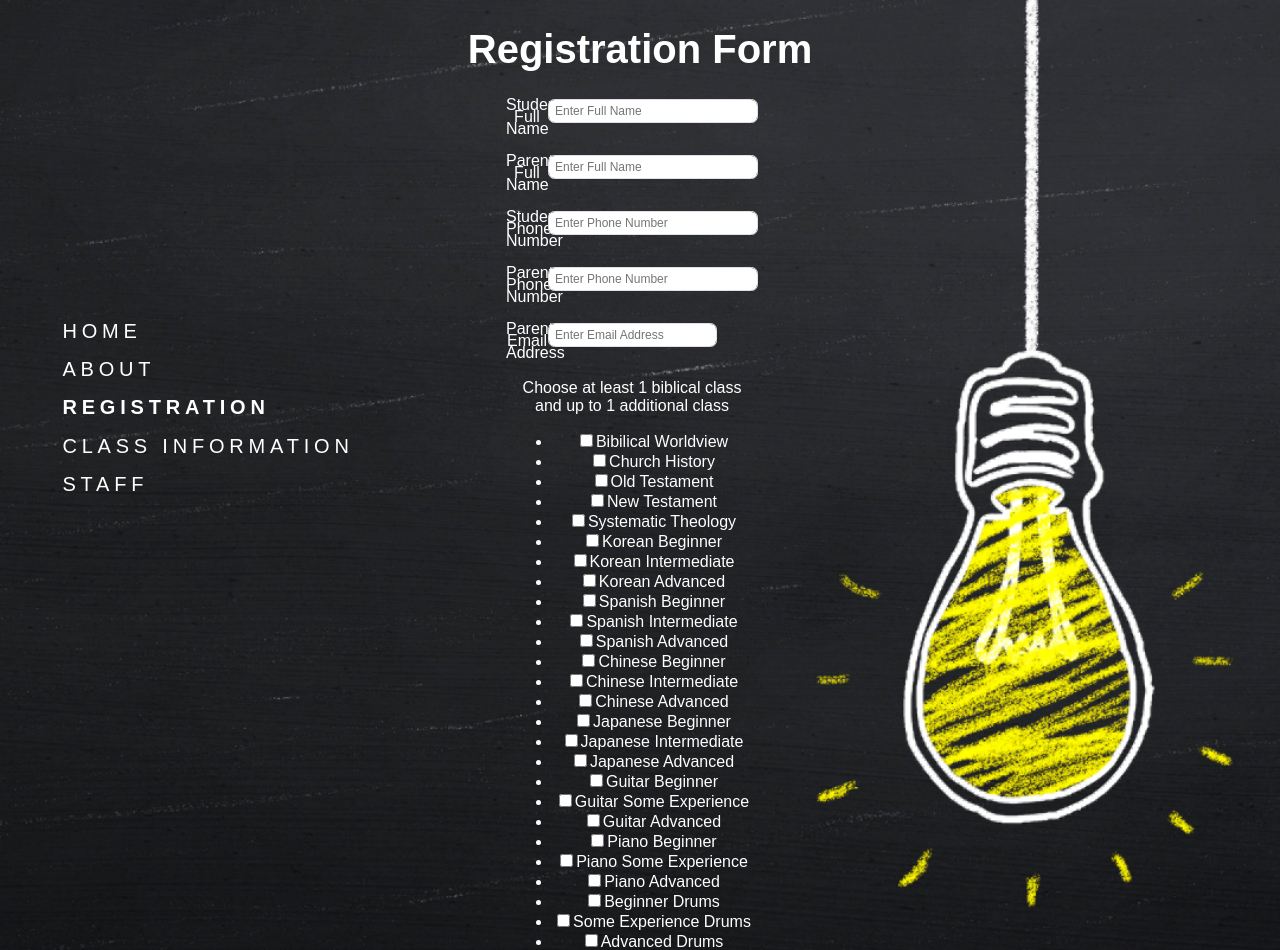
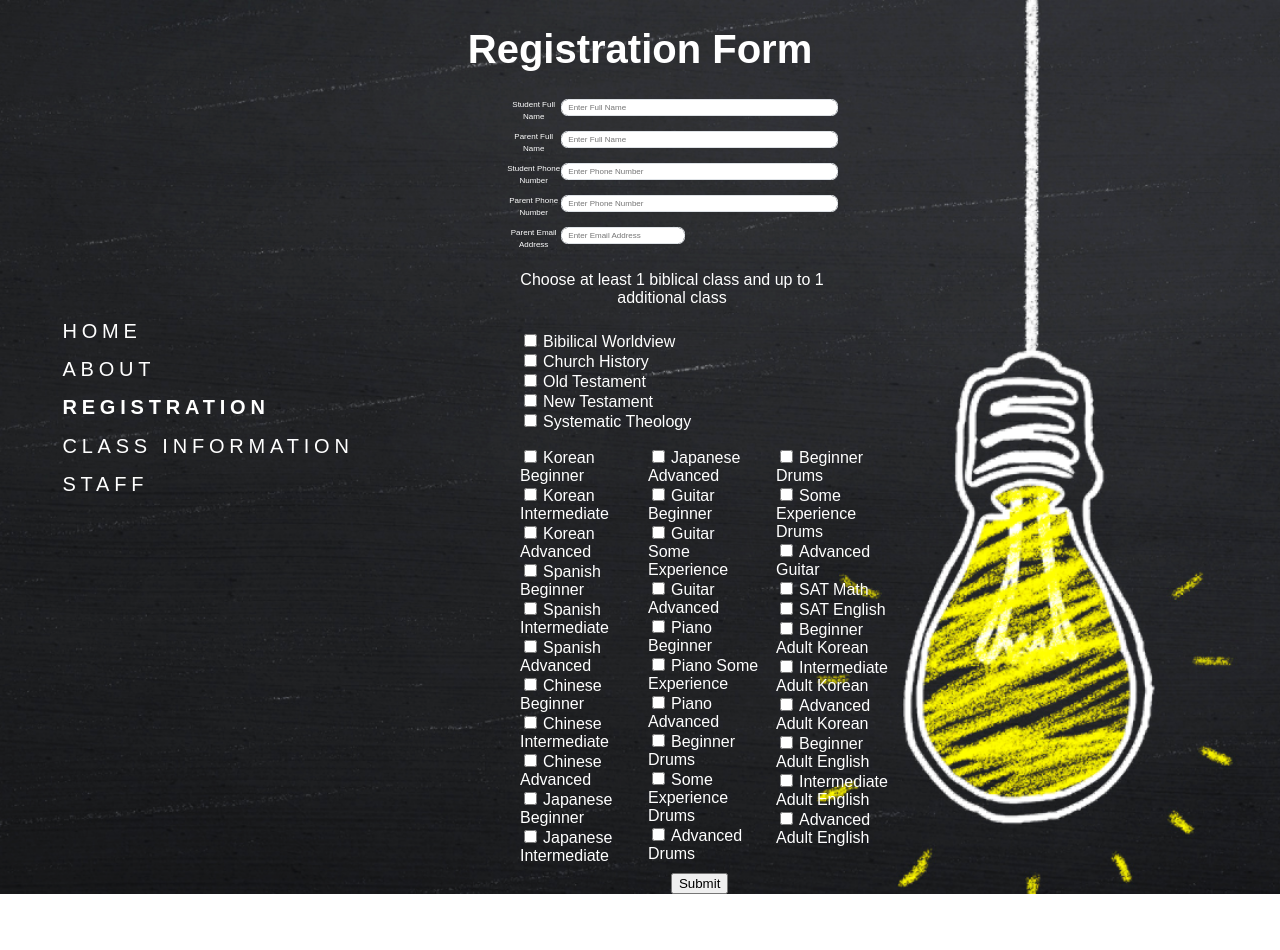
Before and after one commit to jmpark2001/SummitSchool, a React (Create React App) app: page /registration in a window 1280 px wide. Shown: the top 950 px of the page. After the commit the page ends 894 px from the top, so only its background shows below. Built offline with nearby package versions, Linux system fonts and the light colour scheme.

Commit message:
Fixed registration form to split into bible and nonbible classes while keeping functionality

```diff
--- a/src/components/RegistrationForm.js
+++ b/src/components/RegistrationForm.js
@@ -6,18 +6,28 @@ import Row from 'react-bootstrap/Row'
 // import 'bootstrap/dist/css/bootstrap.min.css'
 
 function RegistrationForm() {
-    // const [fullName, setFullName] = useState('')
-    // const [number, setNumber] = useState(0)
-    // const [email, setEmail] = useState('')
     const classList = ["Bibilical Worldview", "Church History", "Old Testament", "New Testament", "Systematic Theology", "Korean Beginner", "Korean Intermediate", "Korean Advanced", "Spanish Beginner", "Spanish Intermediate", "Spanish Advanced",
      "Chinese Beginner", "Chinese Intermediate", "Chinese Advanced", "Japanese Beginner", "Japanese Intermediate", "Japanese Advanced", "Guitar Beginner", "Guitar Some Experience", "Guitar Advanced", "Piano Beginner", "Piano Some Experience",
       "Piano Advanced", "Beginner Drums", "Some Experience Drums", "Advanced Drums", "Beginner Drums", "Some Experience Drums", "Advanced Guitar", "SAT Math", "SAT English", "Beginner Adult Korean", "Intermediate Adult Korean",
        "Advanced Adult Korean", "Beginner Adult English", "Intermediate Adult English", "Advanced Adult English"]
     const [checkedState, setCheckedState] = useState(new Array(classList.length).fill(false))
 
-
     const handleOnChange = (position, e) => {
-        if (checkedState.filter((i) => i).length >= 2 && e.target.checked) {
+        let checkedBoxes = checkedState.filter((i) => i)
+        function hasBiblical() {
+            if (checkedState[0] === true || checkedState[1] === true || checkedState[2] === true || checkedState[3] === true || checkedState[4] === true || classList.slice(0, 5).includes(e.target.name)) {
+                return true
+            }
+            else {
+                return false
+            }
+        }
+        console.log(checkedBoxes)
+        if (checkedBoxes.length >= 2 && e.target.checked) {
+            console.log(e.target.name)
+            return
+        }
+        if (checkedBoxes.length >= 1 && !hasBiblical() && e.target.checked){
             return
         }
         const updateCheckedState = checkedState.map((item, index) =>
@@ -30,32 +40,8 @@ function RegistrationForm() {
         e.preventDefault()
         const formData = new FormData(e.target)
         const payload = Object.fromEntries(formData)
-        // let arr = checkedState.reduce((out, bool, index) => bool ? out.concat(index) : out, [])
-        // for (let i=0; i<arr.length; i++){
-        //     console.log(classList[arr[i]])
-        // }
         console.log({payload})
     }
-
-    /*
-    <ul className="blank">
-        {classList.map((className, index) =>
-            <li key={index}>
-                <div>
-                    <input
-                        type="checkbox"
-                        id={index}
-                        name={className}
-                        value={className}
-                        checked={checkedState[index]}
-                        onChange={(e) => handleOnChange(index, e)}
-                    />
-                    <label>{className}</label>
-                </div>
-            </li>
-        )}
-    </ul>
-    */
 
     return (
         <>
@@ -108,28 +94,10 @@ function RegistrationForm() {
                     </Form.Group>
 
                     <p>Choose at least 1 biblical class and up to 1 additional class</p>
-                    {/* <fieldset>
-                        <Form.Group as={Row} className="mb-3">
-                            <Form.Label as="legend" column sm={2}>
-                                Classes
-                            </Form.Label>
-                            {classList.map((className, index) => {console.log(className);
-                                <Col sm={11} >
-                                    <Form.Check
-                                        key={index}
-                                        type="checkbox"
-                                        label={className}
-                                        checked={checkedState[index]}
-                                        onChange={(e) => handleOnChange(index, e)}
-                                    />
-                                </Col>
-                            })}
-
-                        </Form.Group>
-                    </fieldset> */}
                     {
-                        <ul className="class">
-                            {classList.map((className, index) =>
+                        <>
+                        <ul className="bibleClass">
+                            {classList.slice(0,5).map((className, index) =>
                                 <li key={index}>
                                     <div>
                                         <input
@@ -145,6 +113,25 @@ function RegistrationForm() {
                                 </li>
                             )}
                         </ul>
+                        <ul className="class">
+                            {classList.slice(5).map((className, index) =>
+                                <li key={index}>
+                                    <div>
+                                        <input
+                                            type="checkbox"
+                                            id={index+5}
+                                            name={className}
+                                            value={className}
+                                            checked={checkedState[index+5]}
+                                            onChange={(e) => handleOnChange(index+5, e)}
+                                        />
+                                        <label>{className}</label>
+                                    </div>
+                                </li>
+                            )}
+                        </ul>
+                        </>
+
                     }
 
                     <Form.Group as ={Row} className="mb-3">
--- a/src/css/styles.css
+++ b/src/css/styles.css
@@ -136,7 +136,7 @@ input, label {
 
 .formDiv {
     position: absolute;
-    width: 30vh;
+    width: 40vh;
     height: 60vh;
     left: 40%;
 }
@@ -147,17 +147,50 @@ input, label {
     background-color: none;
 }
 
+.bibleClass {
+    padding: 1vh;
+    margin: 0;
+    list-style: none;
+    display: block;
+    width: 30vw;
+    text-align: left;
+}
+
+.class {
+    columns: 3;
+    padding: 1vh;
+    margin: 0;
+    list-style: none;
+    display: block;
+    width: 30vw;
+    text-align: left;
+}
+
+
+input[type="checkbox"] {
+    margin-right: .75vh;
+}
+
+.about {
+    display: inline-block;
+    width: 40vh;
+}
+
+.aboutTitle {
+    font-size: 4vh;
+    font-weight: bold;
+}
 
 /* bootstrap form css*/
-.mb-3{margin-bottom:1rem!important}
+.mb-3{margin-bottom:.5vh!important}
 .form-check{display:block;min-height:1.5vh;padding-left:-2vh;margin-bottom:.125vh; text-align: left}
 .row{--bs-gutter-x:1.5vh;--bs-gutter-y:0;display:flex;flex-wrap:wrap;margin-top:calc(-1 * var(--bs-gutter-y));margin-right:calc(-.5 * var(--bs-gutter-x));margin-left:calc(-.5 * var(--bs-gutter-x))}
 .col-form-label{margin-bottom:0;font-size:inherit;line-height:1.5vh}
 .col-sm-2{flex:0 0 auto;width:16.66666667%}
 .col-sm-10{flex:0 0 auto;width:83.33333333%;}
 .col-sm-11{flex:0 0 auto;width:83.33333333%; margin-top: -.5vh;}
-.form-label{margin-bottom: .5vh;}
-.form-control{display:block;width:100%;padding:.375vh .75vh;font-size:1.5vh;font-weight:400;line-height:2vh;color:black;background-color:white;background-clip:padding-box;border:.2vh solid #dee2e6; border-radius: .8vh}
+.form-label{margin-bottom: .5vh; font-size: 1vh;}
+.form-control{display:block;width:100%;padding:.375vh .75vh;font-size:1vh;font-weight:400;line-height:1vh;color:black;background-color:white;background-clip:padding-box;border:.2vh solid #dee2e6; border-radius: .8vh}
 .form-check-input{--bs-form-check-bg:white;width:2vh;height:1.5vh; vertical-align: middle; border:.2vh solid #dee2e6}
 .offset-sm-2{margin-left:16.66666667%}
 fieldset {padding: 0;margin: 0;border: 0;}
--- a/src/pages/About.js
+++ b/src/pages/About.js
@@ -1,3 +1,13 @@
 export default function About() {
-    return <h1>About</h1>
+    return (
+        <div className="about">
+            <h1 className="aboutTitle">About</h1>
+            <div>
+                <h2>Vision</h2>
+                <p>The vision of Summit School is to be the Platform, Watchtower, Antenna for our future generation the remnants so that every remnant may become the Masterpiece God created them to be in Christ Jesus (Eph 2:10)</p>
+                <h2>Mission Statement</h2>
+                <p>The mission of Summit School is to help every remnant to discover their God-given identity (Missioning Ceremony) through discipleship and spirituality training, develop their God-given talent (Coming of Age Ceremony) through mentorship and classes, and send them out to their God-given field (Commissioning Ceremony) through internship and networking.</p>
+            </div>
+        </div>
+    )
 }
--- a/src/pages/ClassInfo.js
+++ b/src/pages/ClassInfo.js
@@ -1,3 +1,8 @@
 export default function ClassInfo() {
-    return <h1>Class Info</h1>
+    return (
+        <>
+            <h1>Class Info</h1>
+            <p>Contact Christine Baek for more information about the classes</p>
+        </>
+    )
 }
```
